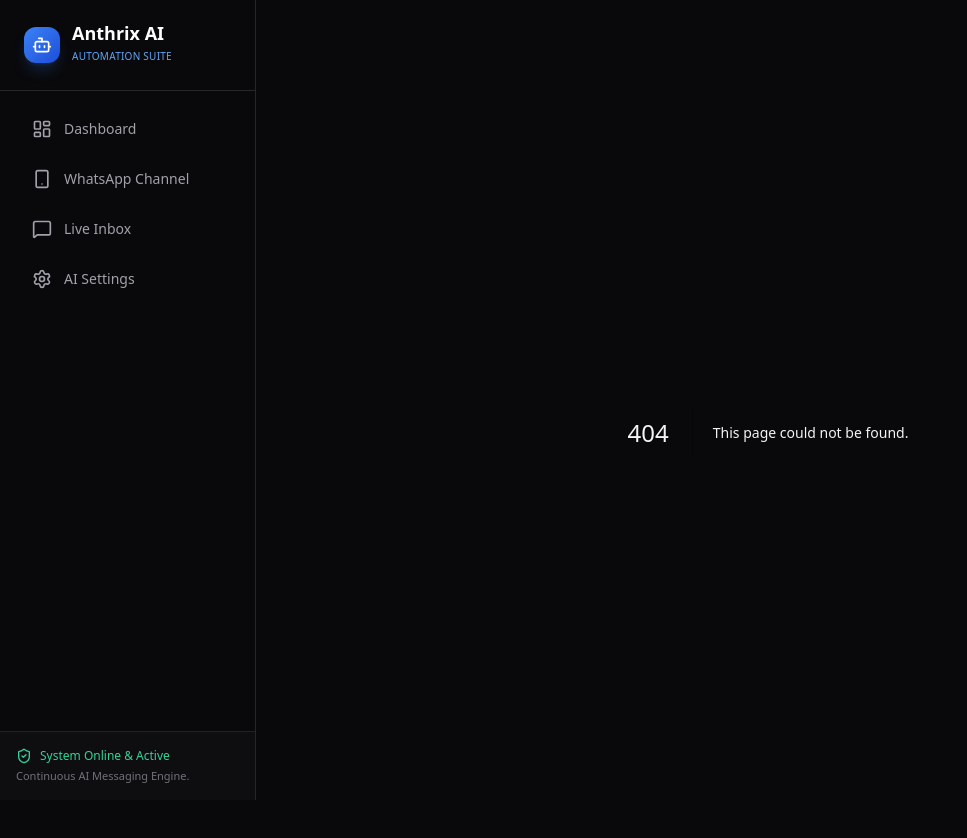
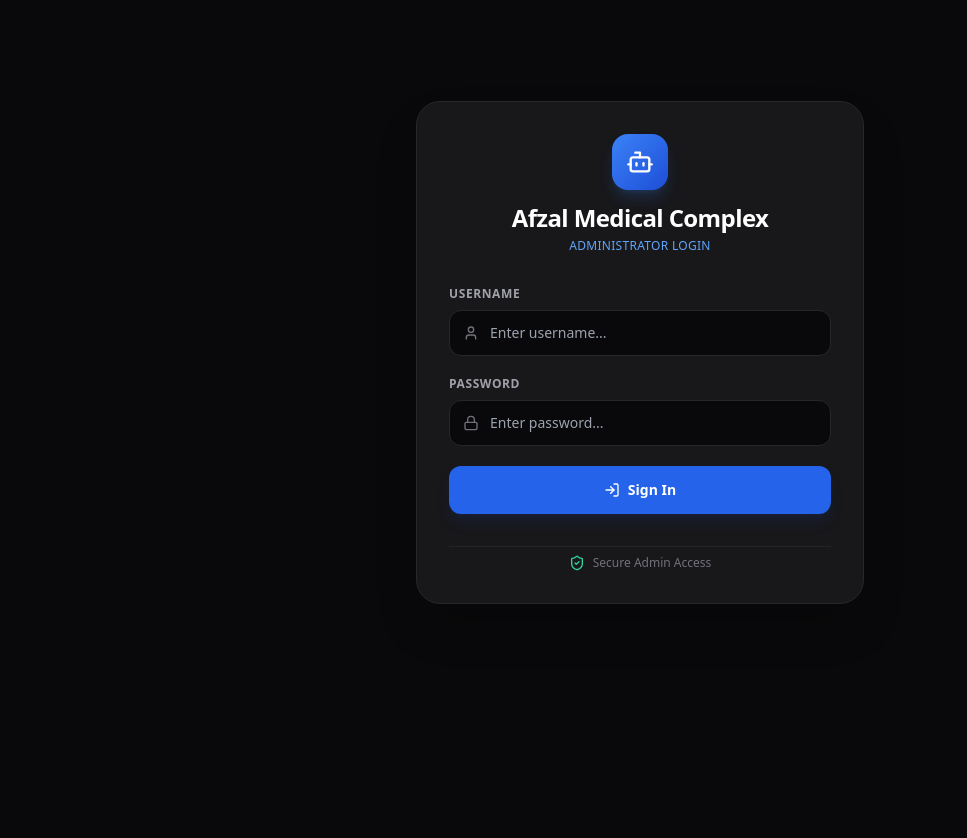
Before and after one commit to thomassatalbay-eng/Whatsapp, a Next.js app in the folder frontend/: page /login in a window 1280 px wide. Before the commit this address had no page. Shown: the top 838 px of the page, without its empty margins (0-967 px from the left). After the commit the page ends 800 px from the top, so only its background shows below. Built offline with nearby package versions, Linux system fonts and the light colour scheme.

Commit message:
Add zero-database text-matching login page

```diff
--- a/frontend/src/app/layout.tsx
+++ b/frontend/src/app/layout.tsx
@@ -1,10 +1,11 @@
 import type { Metadata } from "next";
 import "./globals.css";
 import { Sidebar } from "@/components/Sidebar";
+import { AuthGuard } from "@/components/AuthGuard";
 
 export const metadata: Metadata = {
-  title: "Anthrix AI - WhatsApp Messaging Automation",
-  description: "Automate your customer messaging on WhatsApp with AI.",
+  title: "Afzal Medical Complex - AI Messaging Suite",
+  description: "Automated AI Customer Service for Afzal Medical Complex & Trust.",
 };
 
 export default function RootLayout({
@@ -15,8 +16,10 @@
   return (
     <html lang="en" className="dark">
       <body className="bg-zinc-950 text-zinc-100 flex min-h-screen">
-        <Sidebar />
-        <main className="flex-1 overflow-y-auto p-8">{children}</main>
+        <AuthGuard>
+          <Sidebar />
+          <main className="flex-1 overflow-y-auto p-8">{children}</main>
+        </AuthGuard>
       </body>
     </html>
   );
--- /dev/null
+++ b/frontend/src/app/login/page.tsx
@@ -0,0 +1,119 @@
+"use client";
+
+import { useState } from "react";
+import { useRouter } from "next/navigation";
+import { fetchApi } from "@/lib/api";
+import { Lock, User, Bot, LogIn, ShieldCheck, AlertCircle } from "lucide-react";
+
+export default function LoginPage() {
+  const router = useRouter();
+  const [username, setUsername] = useState("");
+  const [password, setPassword] = useState("");
+  const [loading, setLoading] = useState(false);
+  const [error, setError] = useState<string | null>(null);
+
+  const handleLogin = async (e: React.FormEvent) => {
+    e.preventDefault();
+    setLoading(true);
+    setError(null);
+
+    try {
+      const res = await fetchApi("/login", {
+        method: "POST",
+        body: JSON.stringify({ username, password }),
+      });
+
+      if (res.token) {
+        localStorage.setItem("auth_token", res.token);
+        router.push("/");
+      } else {
+        setError("Invalid credentials");
+      }
+    } catch (err: any) {
+      setError(err.message || "Invalid username or password");
+    } finally {
+      setLoading(false);
+    }
+  };
+
+  return (
+    <div className="min-h-[80vh] flex items-center justify-center p-4">
+      <div className="w-full max-w-md space-y-8 bg-zinc-900 p-8 rounded-3xl border border-zinc-800 shadow-2xl">
+        {/* Header Logo & Title */}
+        <div className="text-center space-y-3">
+          <div className="inline-flex items-center justify-center w-14 h-14 rounded-2xl bg-gradient-to-br from-blue-500 to-blue-700 shadow-lg shadow-blue-500/20">
+            <Bot className="text-white w-7 h-7" />
+          </div>
+          <div>
+            <h1 className="text-2xl font-extrabold text-white tracking-tight">Afzal Medical Complex</h1>
+            <p className="text-xs text-blue-400 font-medium tracking-wide mt-1">ADMINISTRATOR LOGIN</p>
+          </div>
+        </div>
+
+        {/* Error Alert */}
+        {error && (
+          <div className="p-4 rounded-xl bg-red-500/10 border border-red-500/20 text-red-400 text-xs flex items-center gap-2">
+            <AlertCircle className="w-4 h-4 shrink-0" />
+            <span>{error}</span>
+          </div>
+        )}
+
+        {/* Login Form */}
+        <form onSubmit={handleLogin} className="space-y-5">
+          <div className="space-y-2">
+            <label className="block text-xs font-semibold uppercase text-zinc-400 tracking-wider">
+              Username
+            </label>
+            <div className="relative">
+              <input
+                type="text"
+                value={username}
+                onChange={(e) => setUsername(e.target.value)}
+                placeholder="Enter username..."
+                className="w-full bg-zinc-950 border border-zinc-800 rounded-xl pl-10 pr-4 py-3 text-sm text-white focus:outline-none focus:border-blue-500 transition-all"
+                required
+              />
+              <User className="w-4 h-4 text-zinc-500 absolute left-3.5 top-1/2 -translate-y-1/2" />
+            </div>
+          </div>
+
+          <div className="space-y-2">
+            <label className="block text-xs font-semibold uppercase text-zinc-400 tracking-wider">
+              Password
+            </label>
+            <div className="relative">
+              <input
+                type="password"
+                value={password}
+                onChange={(e) => setPassword(e.target.value)}
+                placeholder="Enter password..."
+                className="w-full bg-zinc-950 border border-zinc-800 rounded-xl pl-10 pr-4 py-3 text-sm text-white focus:outline-none focus:border-blue-500 transition-all"
+                required
+              />
+              <Lock className="w-4 h-4 text-zinc-500 absolute left-3.5 top-1/2 -translate-y-1/2" />
+            </div>
+          </div>
+
+          <button
+            type="submit"
+            disabled={loading}
+            className="w-full py-3.5 bg-blue-600 hover:bg-blue-500 text-white font-semibold rounded-xl text-sm flex items-center justify-center gap-2 shadow-lg shadow-blue-900/20 transition-all"
+          >
+            {loading ? (
+              <div className="w-4 h-4 border-2 border-white border-t-transparent rounded-full animate-spin" />
+            ) : (
+              <>
+                <LogIn className="w-4 h-4" /> Sign In
+              </>
+            )}
+          </button>
+        </form>
+
+        {/* Security badge */}
+        <div className="flex items-center justify-center gap-2 text-xs text-zinc-500 pt-2 border-t border-zinc-800/80">
+          <ShieldCheck className="w-4 h-4 text-emerald-400" /> Secure Admin Access
+        </div>
+      </div>
+    </div>
+  );
+}
--- /dev/null
+++ b/frontend/src/components/AuthGuard.tsx
@@ -0,0 +1,35 @@
+"use client";
+
+import { useEffect, useState } from "react";
+import { usePathname, useRouter } from "next/navigation";
+
+export function AuthGuard({ children }: { children: React.ReactNode }) {
+  const pathname = usePathname();
+  const router = useRouter();
+  const [authorized, setAuthorized] = useState(false);
+
+  useEffect(() => {
+    if (pathname === "/login") {
+      setAuthorized(true);
+      return;
+    }
+
+    const token = localStorage.getItem("auth_token");
+    if (!token) {
+      setAuthorized(false);
+      router.push("/login");
+    } else {
+      setAuthorized(true);
+    }
+  }, [pathname, router]);
+
+  if (!authorized && pathname !== "/login") {
+    return (
+      <div className="flex-1 flex items-center justify-center min-h-screen bg-zinc-950">
+        <div className="w-8 h-8 border-3 border-blue-500 border-t-transparent rounded-full animate-spin" />
+      </div>
+    );
+  }
+
+  return <>{children}</>;
+}
--- a/frontend/src/components/Sidebar.tsx
+++ b/frontend/src/components/Sidebar.tsx
@@ -1,11 +1,19 @@
 "use client";
 
 import Link from "next/link";
-import { usePathname } from "next/navigation";
-import { LayoutDashboard, Smartphone, MessageSquare, Settings, Bot, ShieldCheck } from "lucide-react";
+import { usePathname, useRouter } from "next/navigation";
+import { LayoutDashboard, Smartphone, MessageSquare, Settings, Bot, ShieldCheck, LogOut } from "lucide-react";
 
 export function Sidebar() {
   const pathname = usePathname();
+  const router = useRouter();
+
+  if (pathname === "/login") return null;
+
+  const handleLogout = () => {
+    localStorage.removeItem("auth_token");
+    router.push("/login");
+  };
 
   const navItems = [
     { name: "Dashboard", href: "/", icon: LayoutDashboard },
@@ -51,14 +59,18 @@
         </nav>
       </div>
 
-      {/* Footer */}
-      <div className="p-4 border-t border-zinc-800/80 bg-zinc-900/40">
-        <div className="flex items-center gap-2 text-xs text-emerald-400 font-medium mb-1">
+      {/* Footer & Logout */}
+      <div className="p-4 border-t border-zinc-800/80 bg-zinc-900/40 space-y-3">
+        <div className="flex items-center gap-2 text-xs text-emerald-400 font-medium">
           <ShieldCheck className="w-4 h-4" /> System Online & Active
         </div>
-        <p className="text-[11px] text-zinc-500">
-          Continuous AI Messaging Engine.
-        </p>
+
+        <button
+          onClick={handleLogout}
+          className="w-full px-3 py-2 rounded-xl bg-zinc-900 hover:bg-red-500/10 text-zinc-400 hover:text-red-400 border border-zinc-800 hover:border-red-500/30 text-xs font-medium flex items-center gap-2 transition-all"
+        >
+          <LogOut className="w-4 h-4" /> Logout
+        </button>
       </div>
     </aside>
   );
```
Also changed, not shown: 1 other file (tests, documents, lock files or other folders).
